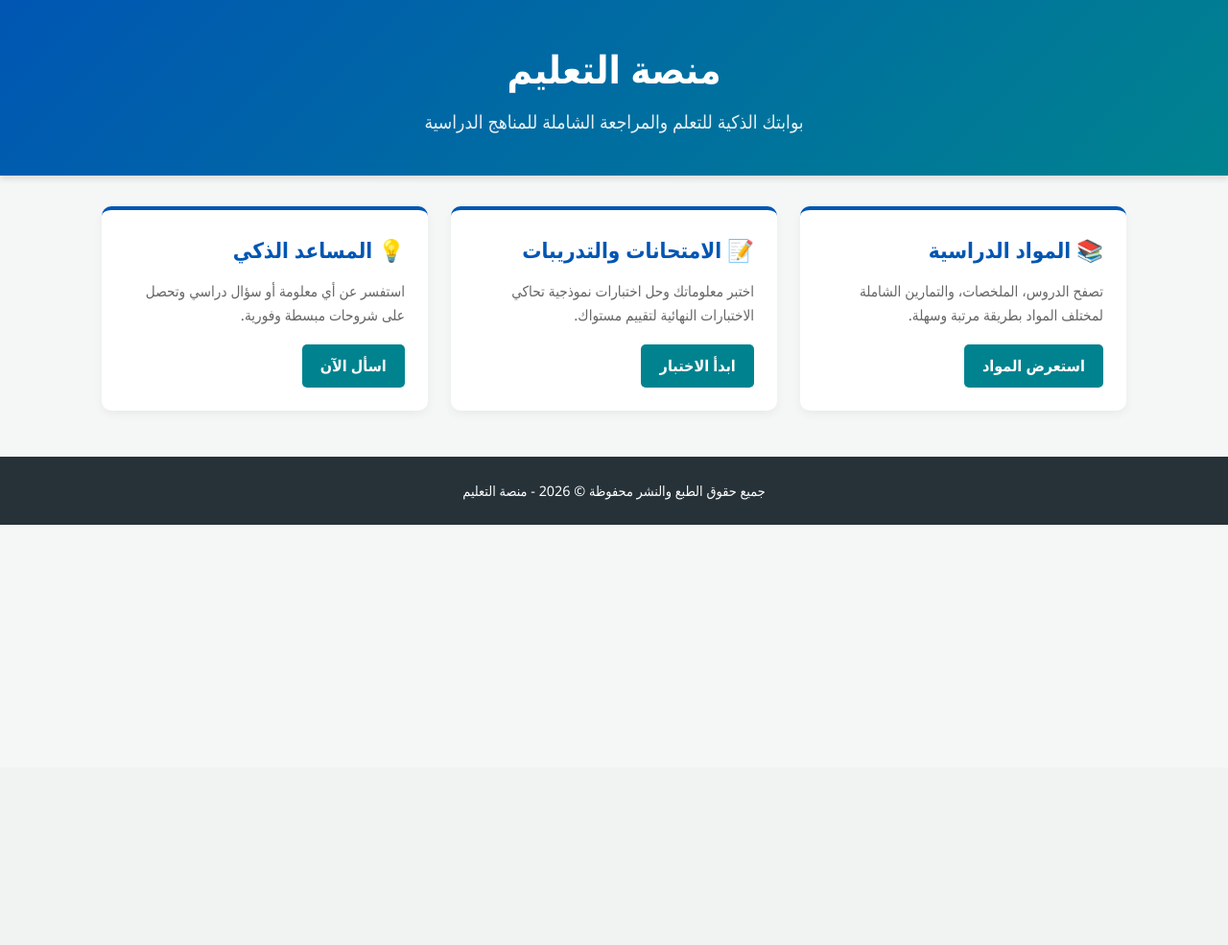
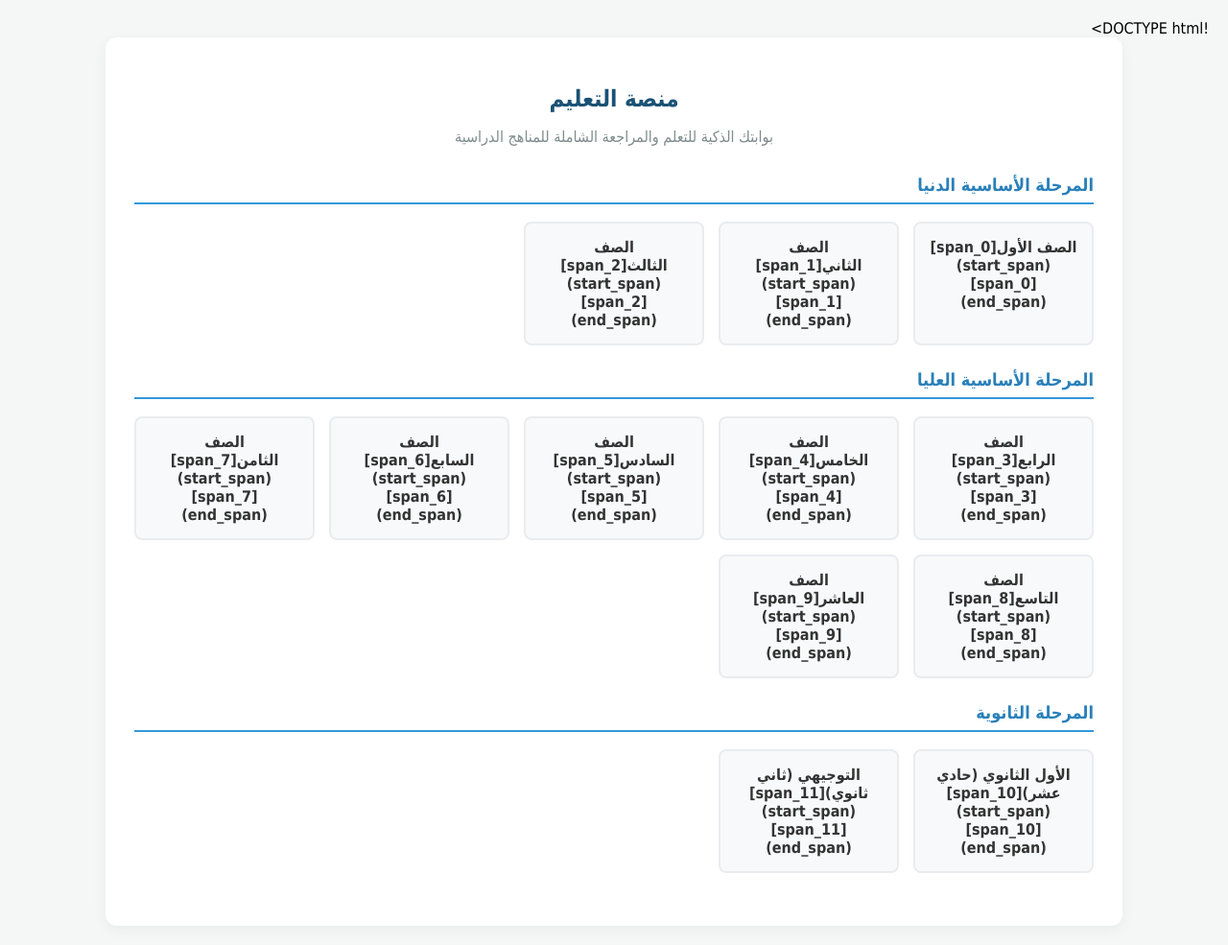
Before and after one commit to hakrfhc-cmyk/jo-app, a Flask app: page / in a window 1280 px wide. Shown: the whole page at 96% size. Before the commit the page ends 547 px from the top, so only its background shows below. Run offline with Flask 3, Linux system fonts and the light colour scheme.

Commit message:
Update index.html

```diff
--- a/templates/index.html
+++ b/templates/index.html
@@ -1,123 +1,107 @@
-<!DOCTYPE html>
+!DOCTYPE html>
 <html lang="ar" dir="rtl">
 <head>
     <meta charset="UTF-8">
-    <meta name="viewport" content="width=device-width, initial-scale=1.0">
-    <title>منصة التعليم الأردنية</title>
+    <title>منصة التعليم - بوابتك الذكية</title>
     <style>
-        * {
-            box-sizing: border-box;
+        body {
+            font-family: 'Cairo', Tahoma, sans-serif;
+            background-color: #f4f7f6;
             margin: 0;
-            padding: 0;
-            font-family: 'Segoe UI', Tahoma, Geneva, Verdana, sans-serif;
+            padding: 20px;
         }
-        body {
-            background-color: #f4f7f6;
+        .platform-container {
+            max-width: 1000px;
+            margin: 0 auto;
+            background: #ffffff;
+            padding: 30px;
+            border-radius: 12px;
+            box-shadow: 0 4px 15px rgba(0,0,0,0.05);
+        }
+        h2.main-title {
+            text-align: center;
+            color: #1a5276;
+            margin-bottom: 5px;
+        }
+        p.subtitle {
+            text-align: center;
+            color: #7f8c8d;
+            margin-bottom: 30px;
+        }
+        .stage-section {
+            margin-bottom: 25px;
+        }
+        .stage-section h3 {
+            color: #2980b9;
+            border-bottom: 2px solid #3498db;
+            padding-bottom: 8px;
+            font-size: 18px;
+        }
+        .grades-grid {
+            display: grid;
+            grid-template-columns: repeat(auto-fill, minmax(180px, 1fr));
+            gap: 15px;
+            margin-top: 15px;
+        }
+        .grade-card {
+            background-color: #f8f9fa;
+            border: 2px solid #e9ecef;
+            padding: 15px;
+            text-align: center;
+            text-decoration: none;
             color: #333;
-            line-height: 1.6;
+            font-weight: bold;
+            border-radius: 8px;
+            transition: all 0.3s ease;
         }
-        header {
-            background: linear-gradient(135deg, #0056b3, #00838f);
-            color: white;
-            padding: 2.5rem 1rem;
-            text-align: center;
-            box-shadow: 0 4px 6px rgba(0,0,0,0.1);
-        }
-        header h1 {
-            font-size: 2.5rem;
-            margin-bottom: 0.5rem;
-        }
-        header p {
-            font-size: 1.2rem;
-            opacity: 0.9;
-        }
-        .container {
-            max-width: 1100px;
-            margin: 2rem auto;
-            padding: 0 1rem;
-        }
-        .grid {
-            display: grid;
-            grid-template-columns: repeat(auto-fit, minmax(280px, 1fr));
-            gap: 1.5rem;
-        }
-        .card {
-            background: white;
-            border-radius: 10px;
-            padding: 1.5rem;
-            box-shadow: 0 4px 10px rgba(0,0,0,0.05);
-            transition: transform 0.3s ease, box-shadow 0.3s ease;
-            border-top: 4px solid #0056b3;
-        }
-        .card:hover {
-            transform: translateY(-5px);
-            box-shadow: 0 8px 15px rgba(0,0,0,0.1);
-        }
-        .card h3 {
-            color: #0056b3;
-            margin-bottom: 0.8rem;
-            font-size: 1.4rem;
-        }
-        .card p {
-            color: #666;
-            font-size: 0.95rem;
-            margin-bottom: 1.2rem;
-        }
-        .btn {
-            display: inline-block;
-            background-color: #00838f;
-            color: white;
-            padding: 0.6rem 1.2rem;
-            border-radius: 5px;
-            text-decoration: none;
-            font-weight: bold;
-            transition: background 0.2s;
-        }
-        .btn:hover {
-            background-color: #0056b3;
-        }
-        footer {
-            text-align: center;
-            padding: 1.5rem;
-            background-color: #263238;
-            color: white;
-            margin-top: 3rem;
-            font-size: 0.9rem;
+        .grade-card:hover {
+            background-color: #3498db;
+            color: #fff;
+            border-color: #3498db;
+            transform: translateY(-3px);
+            box-shadow: 0 4px 10px rgba(0,0,0,0.1);
         }
     </style>
 </head>
 <body>
 
-    <header>
-        <h1>منصة التعليم</h1>
-        <p>بوابتك الذكية للتعلم والمراجعة الشاملة للمناهج الدراسية</p>
-    </header>
+    <div class="platform-container">
+        <h2 class="main-title">منصة التعليم</h2>
+        <p class="subtitle">بوابتك الذكية للتعلم والمراجعة الشاملة للمناهج الدراسية</p>
 
-    <div class="container">
-        <div class="grid">
-            <div class="card">
-                <h3>📚 المواد الدراسية</h3>
-                <p>تصفح الدروس، الملخصات، والتمارين الشاملة لمختلف المواد بطريقة مرتبة وسهلة.</p>
-                <a href="#" class="btn">استعرض المواد</a>
+        <!-- المرحلة الأساسية الدنيا -->
+        <div class="stage-section">
+            <h3>المرحلة الأساسية الدنيا</h3>
+            <div class="grades-grid">
+                <a href="#" class="grade-card">الصف الأول[span_0](start_span)[span_0](end_span)</a>
+                <a href="#" class="grade-card">الصف الثاني[span_1](start_span)[span_1](end_span)</a>
+                <a href="#" class="grade-card">الصف الثالث[span_2](start_span)[span_2](end_span)</a>
             </div>
+        </div>
 
-            <div class="card">
-                <h3>📝 الامتحانات والتدريبات</h3>
-                <p>اختبر معلوماتك وحل اختبارات نموذجية تحاكي الاختبارات النهائية لتقييم مستواك.</p>
-                <a href="#" class="btn">ابدأ الاختبار</a>
+        <!-- المرحلة الأساسية العليا -->
+        <div class="stage-section">
+            <h3>المرحلة الأساسية العليا</h3>
+            <div class="grades-grid">
+                <a href="#" class="grade-card">الصف الرابع[span_3](start_span)[span_3](end_span)</a>
+                <a href="#" class="grade-card">الصف الخامس[span_4](start_span)[span_4](end_span)</a>
+                <a href="#" class="grade-card">الصف السادس[span_5](start_span)[span_5](end_span)</a>
+                <a href="#" class="grade-card">الصف السابع[span_6](start_span)[span_6](end_span)</a>
+                <a href="#" class="grade-card">الصف الثامن[span_7](start_span)[span_7](end_span)</a>
+                <a href="#" class="grade-card">الصف التاسع[span_8](start_span)[span_8](end_span)</a>
+                <a href="#" class="grade-card">الصف العاشر[span_9](start_span)[span_9](end_span)</a>
             </div>
+        </div>
 
-            <div class="card">
-                <h3>💡 المساعد الذكي</h3>
-                <p>استفسر عن أي معلومة أو سؤال دراسي وتحصل على شروحات مبسطة وفورية.</p>
-                <a href="#" class="btn">اسأل الآن</a>
+        <!-- المرحلة الثانوية العامة -->
+        <div class="stage-section">
+            <h3>المرحلة الثانوية</h3>
+            <div class="grades-grid">
+                <a href="#" class="grade-card">الأول الثانوي (حادي عشر)[span_10](start_span)[span_10](end_span)</a>
+                <a href="#" class="grade-card">التوجيهي (ثاني ثانوي)[span_11](start_span)[span_11](end_span)</a>
             </div>
         </div>
     </div>
 
-    <footer>
-        <p>جميع حقوق الطبع والنشر محفوظة © 2026 - منصة التعليم</p>
-    </footer>
-
 </body>
 </html>
```
